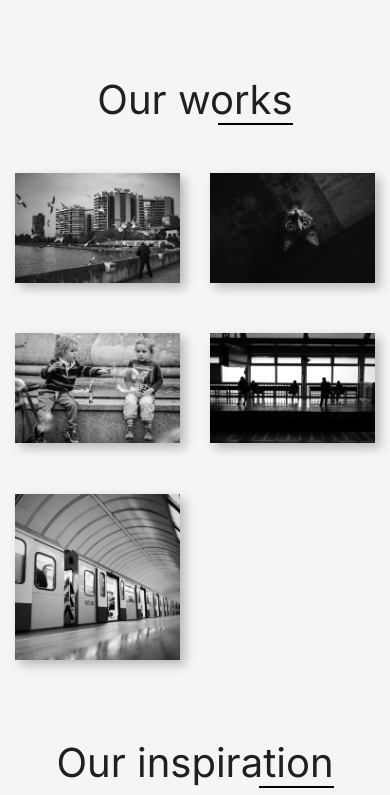
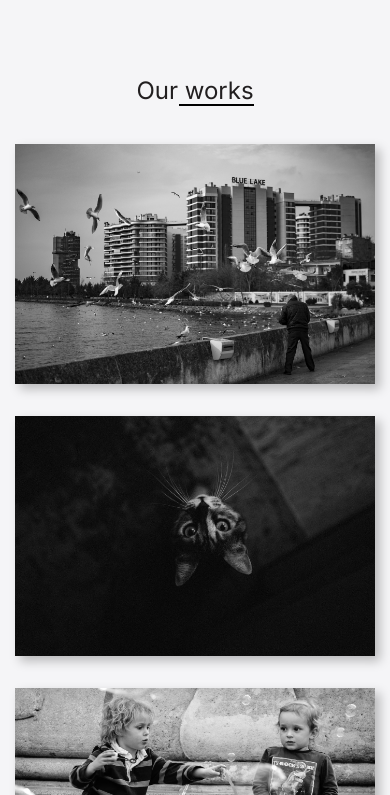
Before and after one commit to StanislavRiabtsev/First-page, a plain HTML site: page src/index.html in a window 390 px wide. Shown: the part 1289-2084 px from the top of the page. Drawn offline with Linux system fonts and the light colour scheme.

Commit message:
Adaptation of the work section

```diff
--- a/src/css/style.css
+++ b/src/css/style.css
@@ -79,6 +79,14 @@ html {
 		width: 75px;
 		height: 2px;
 		background-color: #000;
+	}
+
+	@media screen and (max-width: 768px) {
+		font-size: 36px;
+	}
+
+	@media screen and (max-width: 576px) {
+		font-size: 24px;
 	}
 }
 
@@ -299,6 +307,11 @@ html {
 		flex-wrap: wrap;
 		row-gap: 40px;
 	}
+
+	@media screen and (max-width: 375px) {
+		margin-top: 20px;
+		row-gap: 20px;
+	}
 }
 
 .services__items {
@@ -354,6 +367,16 @@ html {
 		}
 	}
 
+	@media screen and (max-width: 576px) {
+		& li:first-child::before {
+			display: none;
+		}
+
+		& li:nth-child(3):before {
+			display: none;
+		}
+	}
+
 	@media screen and (max-width: 375px) {
 		& li:first-child::before {
 			display: none;
@@ -402,6 +425,10 @@ html {
 .works {
 	background-color: var(--light-color);
 	padding-top: 80px;
+
+	@media screen and (min-width:768px) {
+		padding-top: 50px;
+	}
 }
 
 .works__grid {
@@ -415,6 +442,19 @@ html {
 	img {
 		width: 100%;
 		box-shadow: 5px 5px 10px 0 rgba(0, 0, 0, 0.25);
+	}
+
+	@media screen and (max-width: 768px) {
+		column-gap: 20px;
+		row-gap: 30px;
+		margin-top: 40px;
+	}
+
+	@media screen and (max-width: 576px) {
+		grid-template-columns: 1fr;
+		grid-template-rows: repeat(4, 1fr) 1.5fr;
+		column-gap: 0px;
+		row-gap: 30px;
 	}
 }
 
```
